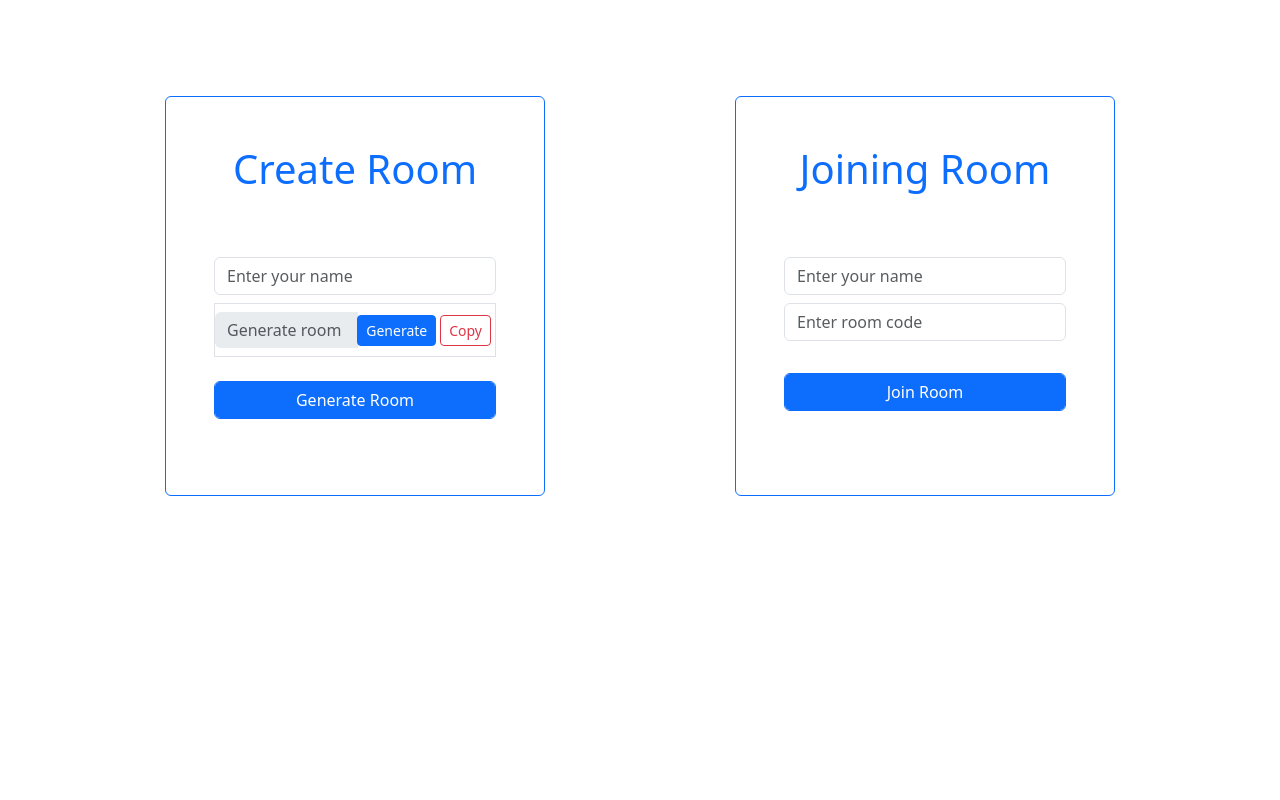
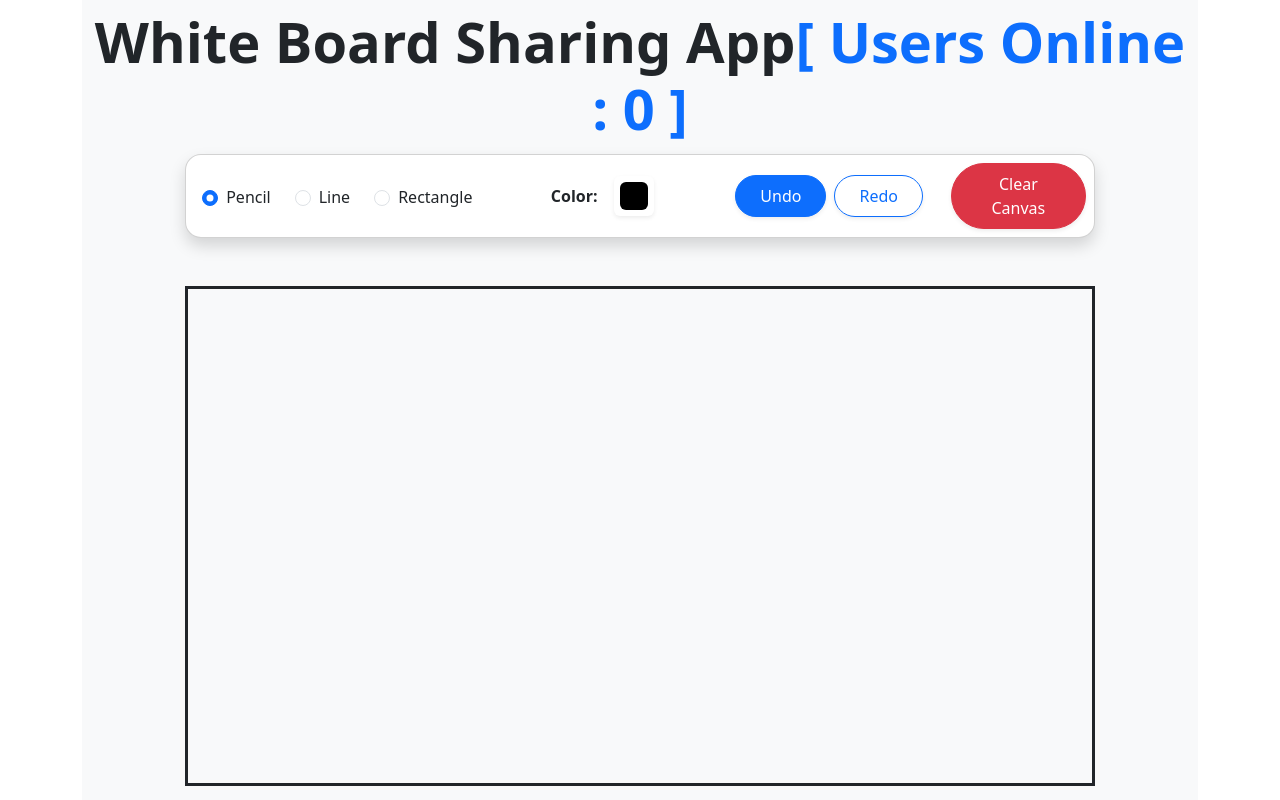
Before and after one commit to WaruniGunasena/Real-time-whiteboard-sharing-App, a React app in the folder frontend/: page /1 in a window 1280 px wide. Built offline with nearby package versions, Linux system fonts and the light colour scheme; the HTML template or start-up script is replaced by a standard one.

Commit message:
Completed the White board interface

```diff
--- a/frontend/src/App.jsx
+++ b/frontend/src/App.jsx
@@ -1,10 +1,16 @@
+import { Route, Routes } from 'react-router-dom';
 import './App.css'
 import Forms from './components/Forms';
+import RoomPage from './Pages/RoomPage';
+
 
 const App = () => {
   return (
       <div className='container'>
-        <Forms/>
+        <Routes>
+          <Route path='/' element={<Forms/>}/>
+          <Route path='/:roomId' element={<RoomPage/>}/>
+        </Routes>
       </div>
   );
 };
--- a/frontend/src/Pages/RoomPage/index.css
+++ b/frontend/src/Pages/RoomPage/index.css
@@ -0,0 +1,3 @@
+.canvas-box{
+  height: 500px;
+}
--- /dev/null
+++ b/frontend/src/Pages/RoomPage/index.jsx
@@ -0,0 +1,94 @@
+import { useState } from "react";
+import "./index.css";
+import WhiteBoard from "../../components/Whiteboard";
+
+const RoomPage = () => {
+
+  const [tool, setTool]  = useState("pencil");
+  const [color, setColor] = useState("black");
+
+  return (
+    <div className="container-fluid bg-light min-vh-100">
+  <h3 className="text-center py-2 mb-1 display-4 fw-bold">
+        White Board Sharing App
+        <span className="text-primary">[ Users Online : 0 ]</span>
+      </h3>
+      <div className="col-md-10 mx-auto mb-5">
+        <div className="card shadow rounded-4 p-2 mb-2">
+          <div className="row align-items-center g-3">
+            <div className="col-md-4 d-flex align-items-center gap-4 justify-content-center">
+              <div className="d-flex align-items-center gap-2">
+                <input
+                  type="radio"
+                  name="tool"
+                  id="pencil"
+                  value="pencil"
+                  checked = {tool === "pencil"}
+                  className="form-check-input"
+                  onChange={(e) => setTool(e.target.value)}
+                />
+                <label htmlFor="pencil" className="mb-0" title="Pencil">
+                  <span className="fs-5"><i className="bi bi-pencil"></i></span> Pencil
+                </label>
+              </div>
+              <div className="d-flex align-items-center gap-2">
+                <input
+                  type="radio"
+                  name="tool"
+                  id="line"
+                  value="line"
+                  checked = {tool === "line"}
+                  className="form-check-input"
+                  onChange={(e) => setTool(e.target.value)}
+                />
+                <label htmlFor="line" className="mb-0" title="Line">
+                  <span className="fs-5"><i className="bi bi-slash-lg"></i></span> Line
+                </label>
+              </div>
+              <div className="d-flex align-items-center gap-2">
+                <input
+                  type="radio"
+                  name="tool"
+                  id="rect"
+                  value="rect"
+                  checked = {tool === "rect"}
+                  className="form-check-input"
+                  onChange={(e) => setTool(e.target.value)}
+                />
+                <label htmlFor="rect" className="mb-0" title="Rectangle">
+                  <span className="fs-5"><i className="bi bi-square"></i></span> Rectangle
+                </label>
+              </div>
+            </div>
+            <div className="col-md-3 d-flex align-items-center justify-content-center gap-3">
+              <label htmlFor="color" className="form-label mb-0 fw-semibold">Color:</label>
+              <input
+                type="color"
+                id="color"
+                value={color}
+                className="form-control form-control-color border-0 shadow-sm"
+                style={{ width: "2.5rem", height: "2.5rem" }}
+                title="Choose your color"
+                onChange={(e) => setColor(e.target.value)}
+              />
+            </div>
+            <div className="col-md-3 d-flex gap-2 justify-content-center">
+              <button className="btn btn-primary px-4 py-2 shadow-sm rounded-pill">Undo</button>
+              <button className="btn btn-outline-primary px-4 py-2 shadow-sm rounded-pill">Redo</button>
+            </div>
+            <div className="col-md-2 d-flex justify-content-center">
+              <button className="btn btn-danger px-4 py-2 shadow-sm rounded-pill">Clear Canvas</button>
+            </div>
+          </div>
+        </div>
+        {/* <div className="bg-white border rounded-4 shadow" style={{ minHeight: "500px" }}>
+        </div> */}
+      </div>
+      <div className="col-md-10 mx-auto mt-4 canvas-box">
+          <WhiteBoard/>
+      </div>
+    </div>
+  )
+}
+
+export default RoomPage
--- a/frontend/src/components/Whiteboard/index.jsx
+++ b/frontend/src/components/Whiteboard/index.jsx
@@ -0,0 +1,9 @@
+import React from 'react'
+
+const WhiteBoard = () => {
+  return (
+    <canvas className='border border-dark border-3 h-100 w-100'></canvas>
+  )
+}
+
+export default WhiteBoard
--- a/frontend/src/main.jsx
+++ b/frontend/src/main.jsx
@@ -2,12 +2,13 @@ import { StrictMode } from 'react'
 import { createRoot } from 'react-dom/client'
 import './index.css'
 import App from './App.jsx'
+import {BrowserRouter as Router} from "react-router-dom";
 
 import "bootstrap/dist/css/bootstrap.min.css";
 import "bootstrap/dist/js/bootstrap.bundle.min";
 
 createRoot(document.getElementById('root')).render(
-  <StrictMode>
+  <Router>
     <App />
-  </StrictMode>,
+  </Router>
 )
```
Also changed, not shown: frontend/src/Pages/RoomPage/RoomPage.jsx (deleted).
